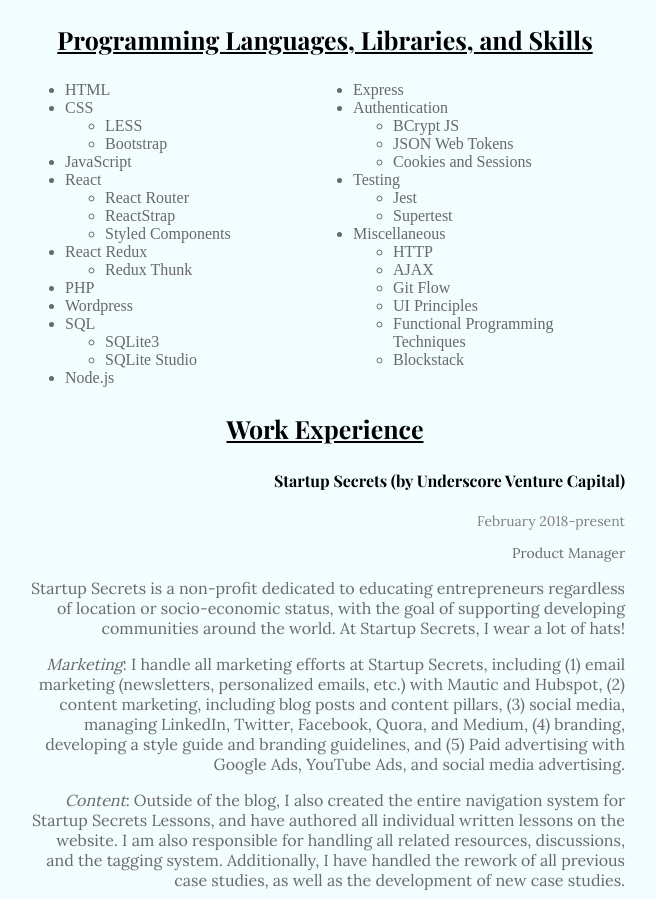
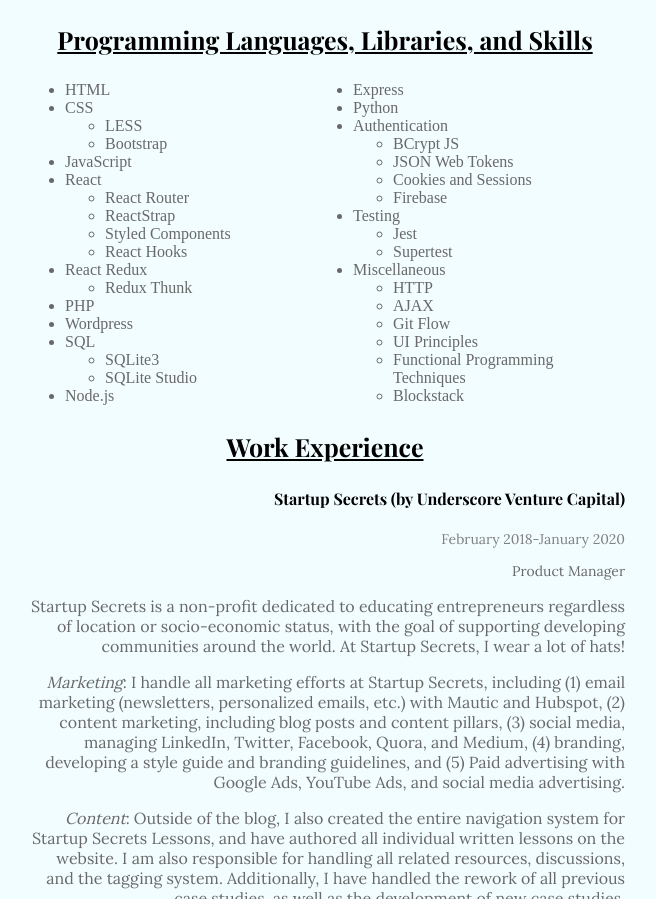
Before and after one commit to csinozich/personal-portfolio, a React (Create React App) app in the folder personal-portfolio/: page /about in a window 1280 px wide. Shown: the part 1291-2190 px from the top of the page, without its empty margins (531-1187 px from the left). Built offline with nearby package versions, Linux system fonts and the light colour scheme.

Commit message:
tweaks to about

```diff
--- a/personal-portfolio/src/components/about/About.js
+++ b/personal-portfolio/src/components/about/About.js
@@ -117,6 +117,7 @@
                 <li>React Router</li>
                 <li>ReactStrap</li>
                 <li>Styled Components</li>
+                <li>React Hooks</li>
               </ul>
             </li>
             <li>
@@ -136,12 +137,14 @@
             </li>
             <li>Node.js</li>
             <li>Express</li>
+            <li>Python</li>
             <li>
               Authentication
               <ul>
                 <li>BCrypt JS</li>
                 <li>JSON Web Tokens</li>
                 <li>Cookies and Sessions</li>
+                <li>Firebase</li>
               </ul>
             </li>
             <li>
@@ -168,7 +171,7 @@
           <h3 className="about-header">Work Experience</h3>
           <div className="right-align">
             <h4>Startup Secrets (by Underscore Venture Capital)</h4>
-            <p className="dates">February 2018-present</p>
+            <p className="dates">February 2018-January 2020</p>
             <p className="description">Product Manager</p>
             <p>
               Startup Secrets is a non-profit dedicated to educating
```
